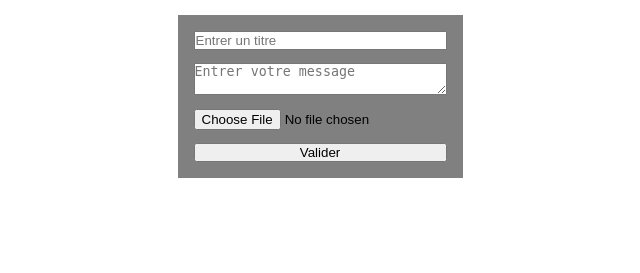
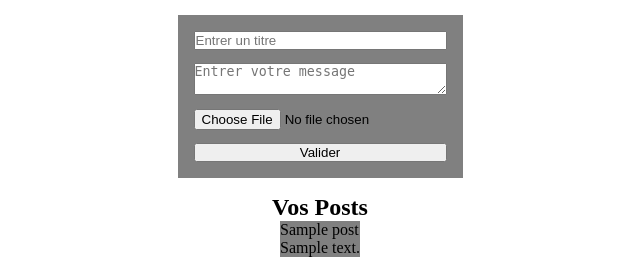
Before and after one commit to ThomasMarcheschi/PostApp, a PHP site: page /profil in a window 1280 px wide. Shown: the part 1021-1294 px from the top of the page, without its empty margins (320-960 px from the left). Before the commit the page ends 1199 px from the top, so only its background shows below. Run offline with PHP 8.4, Linux system fonts and the light colour scheme; the visitor is signed in with stand-in values (Sample User, id 1); tables that the repository leaves empty or names only in its code hold one stand-in row (values such as "Sample post").

Commit message:
Affichage post

```diff
--- a/controllers/PostController.php
+++ b/controllers/PostController.php
@@ -10,6 +10,7 @@ class PostController{
     private $usernameID;
 
     private $postModel;
+    private $post = [];
 
     function __construct($postContent,$postTitle,$postImage,$usernameID){
         $this -> content = $postContent;
@@ -24,4 +25,12 @@ class PostController{
         $this -> date = $postTab['date'];
         $this -> id = $postTab['id'];
     }
+
+   static function fetchAll($usernameID){
+    return PostModel::fetchAll($usernameID);
+   }
+
+
+
+
 }
--- a/controllers/UserController.php
+++ b/controllers/UserController.php
@@ -11,6 +11,7 @@ class UserController
     private $avatar;
     private $imageCouverture;
     private $post = [];
+
 
     private $userModel;
 
@@ -215,5 +216,15 @@ class UserController
         return $this->post;
     }
 
+    static function createPostFromId($id){
+      $postFromDB = PostController::fetchAll($id);
+      $controller = new self("","","","");
+
+      $controller -> post = PostController::fetchAll($id);
+
+      return $controller;
+      var_dump($controller);
+    }
+
 
 }
--- a/models/PostModel.php
+++ b/models/PostModel.php
@@ -38,4 +38,12 @@ class PostModel extends DB{
             $stmt -> execute();
             return $stmt -> fetch(PDO::FETCH_ASSOC);
           }
+
+          static function fetchAll($usernameID){
+            $connect = DB::getConnection();
+            $stmt = $connect -> getConnect() -> prepare("SELECT * FROM post WHERE usernameID=?");
+            $stmt -> bindParam(1,$usernameID);
+            $stmt -> execute();
+            return $stmt -> fetchAll(PDO::FETCH_ASSOC);
+          }
 }
--- a/profil.php
+++ b/profil.php
@@ -1,6 +1,7 @@
 <?php
 session_start();
 include_once $_SERVER['DOCUMENT_ROOT'] . "/controllers/UserController.php";
+$postController = UserController::createPostFromId($_SESSION['id'])
 ?>
 <!DOCTYPE html>
 <html lang="fr">
@@ -44,6 +45,23 @@ include_once $_SERVER['DOCUMENT_ROOT'] . "/components/head.php";
             <input type="file" name="imageOptionnelle">
             <button>Valider</button>
         </form>
+        <h2>Vos Posts</h2>
+        <div>
+            <?php
+            foreach($postController -> getPost() as $key => $postTab){
+                echo "<div class='post-user'><p>".$postTab['titre']."</p>
+                      <p>".$postTab['content']."</p></div>
+
+
+
+
+
+                ";
+
+            }
+
+            ?>
+        </div>
     </section>
 
 
--- a/routes/addPost.php
+++ b/routes/addPost.php
@@ -1,10 +1,6 @@
 <?php
 session_start();
 include_once $_SERVER['DOCUMENT_ROOT']."/controllers/UserController.php";
-
-var_dump($_POST);
-
-
 
 
 if(isset($_POST['titre']) && isset($_POST['content'])){
--- a/styles/style.css
+++ b/styles/style.css
@@ -90,3 +90,8 @@ form {
 .message > form > input,textarea{
     margin-bottom: 1em;
 }
+
+.post-user{
+    background-color: gray;
+    margin-bottom: 1em;
+}
```
